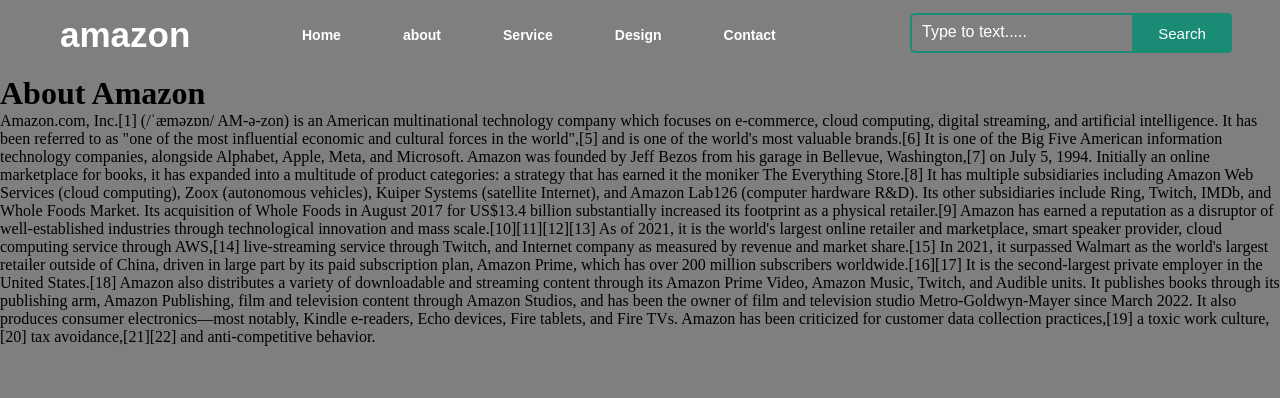
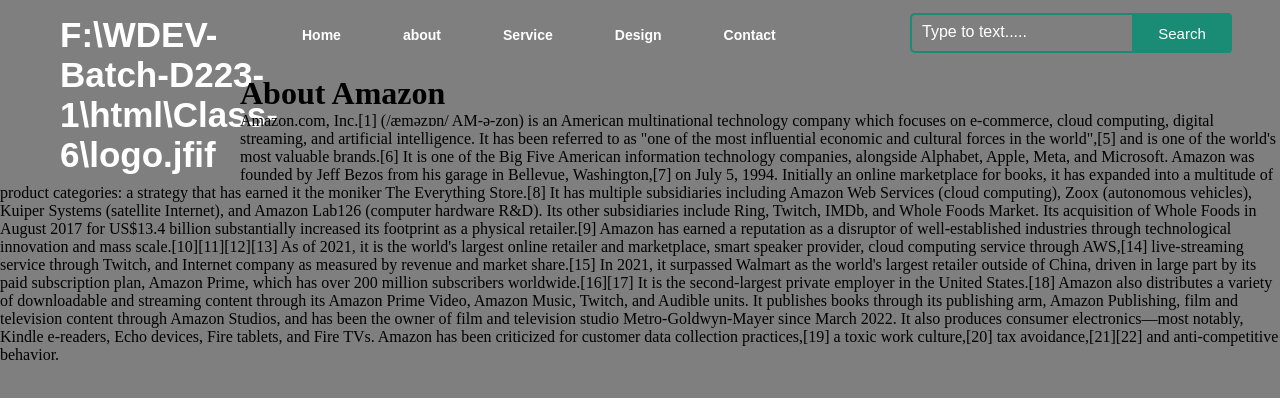
Before and after one commit to Hamim2011/web-menu-bar, a plain HTML site: page about.html in a window 1280 px wide. Drawn offline with Linux system fonts and the light colour scheme.

Commit message:
add files

```diff
--- a/about.html
+++ b/about.html
@@ -11,7 +11,9 @@
 <div class="main">
         <div class="navbar">
             <div class="icon">
-                <h2 class="logo">amazon</h2>
+
+                <h2 class="logo">F:\WDEV-Batch-D223-1\html\Class-6\logo.jfif</h2>
+
             </div>
             <div class="menu">
                 <ul>
@@ -32,7 +34,7 @@
     </div>
     <div class="about">
         <p>
-            Amazon.com, Inc.[1] (/ˈæməzɒn/ AM-ə-zon) is an American multinational technology company which focuses on e-commerce, cloud computing, digital streaming, and artificial intelligence. It has been referred to as "one of the most influential economic and cultural forces in the world",[5] and is one of the world's most valuable brands.[6] It is one of the Big Five American information technology companies, alongside Alphabet, Apple, Meta, and Microsoft.
+            Amazon.com, Inc.[1] (/æməzɒn/ AM-ə-zon) is an American multinational technology company which focuses on e-commerce, cloud computing, digital streaming, and artificial intelligence. It has been referred to as "one of the most influential economic and cultural forces in the world",[5] and is one of the world's most valuable brands.[6] It is one of the Big Five American information technology companies, alongside Alphabet, Apple, Meta, and Microsoft.
 
 Amazon was founded by Jeff Bezos from his garage in Bellevue, Washington,[7] on July 5, 1994. Initially an online marketplace for books, it has expanded into a multitude of product categories: a strategy that has earned it the moniker The Everything Store.[8] It has multiple subsidiaries including Amazon Web Services (cloud computing), Zoox (autonomous vehicles), Kuiper Systems (satellite Internet), and Amazon Lab126 (computer hardware R&D). Its other subsidiaries include Ring, Twitch, IMDb, and Whole Foods Market. Its acquisition of Whole Foods in August 2017 for US$13.4 billion substantially increased its footprint as a physical retailer.[9]
 
```
Also changed, not shown: index.html (line endings or trailing spaces), logo.jfif (added), style.css (line endings or trailing spaces).
